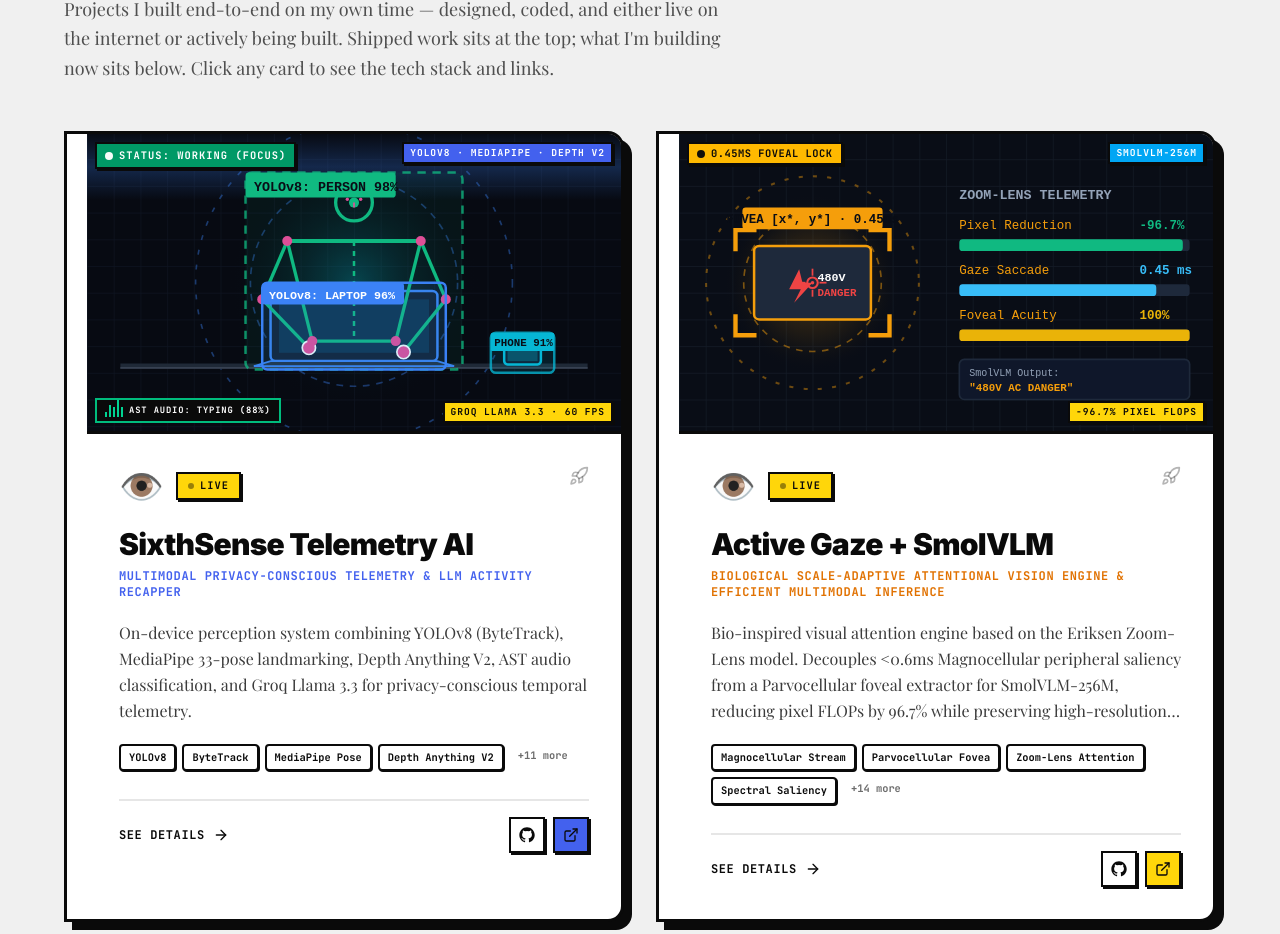
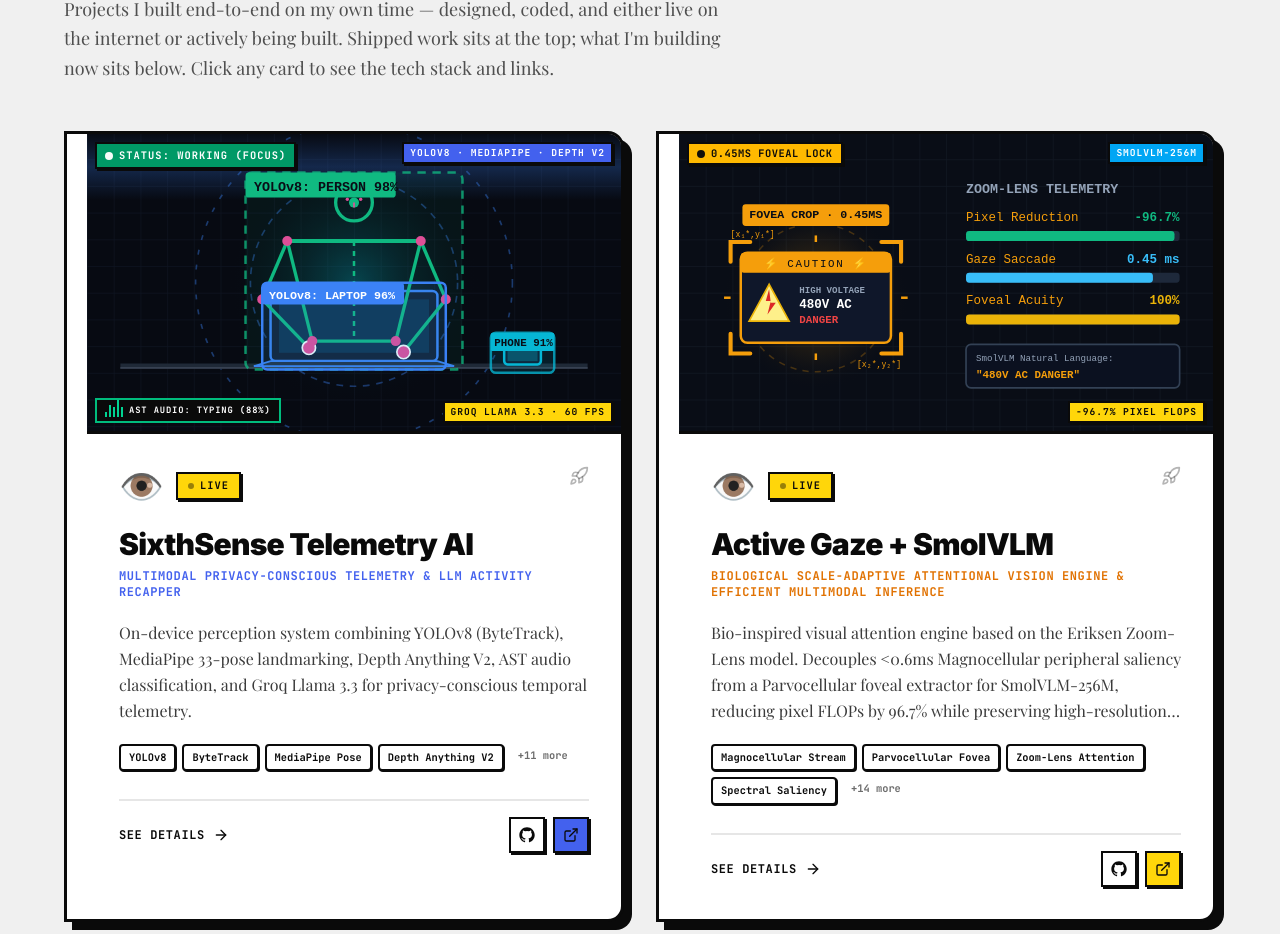
Before and after one commit to avneetsingh7102/Avneetsingh, a React (Vite) app: page / in a window 1280 px wide. Shown: the part 993-1927 px from the top of the page. Built offline with nearby package versions, Linux system fonts and the light colour scheme.

Commit message:
Fix optical spacing and clean layout of ActiveGazeArtifact target sign and foveal reticle

```diff
--- a/src/App.tsx
+++ b/src/App.tsx
@@ -1503,99 +1503,118 @@ function ActiveGazeArtifact({ size = "card" }: { size?: "card" | "modal" }) {
             <path d="M 16 0 L 0 0 0 16" fill="none" stroke="#1f2937" strokeWidth="0.8" />
           </pattern>
           <radialGradient id="fovea-radial-glow" cx="50%" cy="50%" r="50%">
-            <stop offset="0%" stopColor="#f59e0b" stopOpacity="0.28" />
-            <stop offset="70%" stopColor="#f59e0b" stopOpacity="0.05" />
+            <stop offset="0%" stopColor="#f59e0b" stopOpacity="0.25" />
+            <stop offset="70%" stopColor="#f59e0b" stopOpacity="0.04" />
             <stop offset="100%" stopColor="#000000" stopOpacity="0" />
           </radialGradient>
         </defs>
 
-        {/* Clean Canvas Background */}
+        {/* Clean Obsidian Canvas Background */}
         <rect width="320" height="180" fill="#090d16" />
-        <rect width="320" height="180" fill="url(#activegaze-grid)" opacity="0.5" />
+        <rect width="320" height="180" fill="url(#activegaze-grid)" opacity="0.4" />
 
         {/* ─── LEFT: Biological Zoom-Lens Foveal Focus ─── */}
-        <g transform="translate(80, 90)">
+        <g transform="translate(82, 94)">
           {/* Radial Fovea Glow */}
-          <circle cx="0" cy="0" r="54" fill="url(#fovea-radial-glow)" />
+          <circle cx="0" cy="5" r="56" fill="url(#fovea-radial-glow)" />
 
           {/* Concentric Bio-Attentive Ripples */}
           <motion.circle
-            cx="0" cy="0" r="42"
+            cx="0" cy="5" r="48"
             fill="none" stroke="#f59e0b" strokeWidth="1" strokeDasharray="4,4"
-            animate={{ scale: [0.85, 1.15, 0.85], opacity: [0.3, 0.7, 0.3] }}
-            transition={{ duration: 2.5, repeat: Infinity, ease: "easeInOut" }}
+            animate={{ scale: [0.9, 1.12, 0.9], opacity: [0.2, 0.6, 0.2] }}
+            transition={{ duration: 2.4, repeat: Infinity, ease: "easeInOut" }}
           />
-          <motion.circle
-            cx="0" cy="0" r="52"
-            fill="none" stroke="#f59e0b" strokeWidth="1" strokeDasharray="2,5"
-            animate={{ scale: [1, 1.25, 1], opacity: [0.15, 0.45, 0.15] }}
-            transition={{ duration: 2.5, repeat: Infinity, ease: "easeInOut", delay: 0.4 }}
-          />
-
-          {/* High-Resolution Foveal Target Badge */}
-          <rect x="-35" y="-22" width="70" height="44" fill="#1e293b" stroke="#f59e0b" strokeWidth="1.5" rx="3" />
-          <path d="M -8 -8 L -14 4 L -7 4 L -11 12 L 0 0 L -6 0 Z" fill="#ef4444" />
-          <text x="3" y="-1" fill="#ffffff" fontSize="7" fontWeight="bold" fontFamily="monospace">480V</text>
-          <text x="3" y="8" fill="#ef4444" fontSize="6.5" fontWeight="bold" fontFamily="monospace">DANGER</text>
-
-          {/* Scale-Adaptive Zoom Brackets */}
+
+          {/* High-Resolution Foveal Target Warning Plate */}
+          <g>
+            {/* Main Sign Plate */}
+            <rect x="-45" y="-22" width="90" height="54" fill="#0f172a" stroke="#f59e0b" strokeWidth="1.5" rx="4" />
+
+            {/* Caution Header Bar */}
+            <rect x="-45" y="-22" width="90" height="12" fill="#f59e0b" rx="2" />
+            <text x="0" y="-13.5" fill="#090d16" fontSize="6.5" fontWeight="black" fontFamily="monospace" textAnchor="middle" letterSpacing="1">
+              ⚡ CAUTION ⚡
+            </text>
+
+            {/* Left Warning Triangle & Lightning Bolt */}
+            <polygon points="-28,-3 -40,19 -16,19" fill="#fef08a" stroke="#eab308" strokeWidth="1" />
+            <path d="M -28,0 L -30,7 L -27,7 L -29,15 L -24,8 L -27,8 Z" fill="#dc2626" />
+
+            {/* Right High-Acuity Hazard Text */}
+            <text x="-10" y="2" fill="#94a3b8" fontSize="5.5" fontWeight="bold" fontFamily="monospace">
+              HIGH VOLTAGE
+            </text>
+            <text x="-10" y="11" fill="#ffffff" fontSize="7.5" fontWeight="bold" fontFamily="monospace">
+              480V AC
+            </text>
+            <text x="-10" y="20" fill="#ef4444" fontSize="6.5" fontWeight="bold" fontFamily="monospace">
+              DANGER
+            </text>
+          </g>
+
+          {/* Scale-Adaptive Zoom-Lens Reticle Brackets (Outside the Sign) */}
           <motion.g
-            animate={{ scale: [0.95, 1.05, 0.95] }}
-            transition={{ duration: 2, repeat: Infinity, ease: "easeInOut" }}
+            animate={{ scale: [0.97, 1.04, 0.97] }}
+            transition={{ duration: 2.2, repeat: Infinity, ease: "easeInOut" }}
           >
-            <path d="M -44 -18 L -44 -30 L -32 -30" fill="none" stroke="#f59e0b" strokeWidth="2.5" />
-            <path d="M 44 -18 L 44 -30 L 32 -30" fill="none" stroke="#f59e0b" strokeWidth="2.5" />
-            <path d="M -44 18 L -44 30 L -32 30" fill="none" stroke="#f59e0b" strokeWidth="2.5" />
-            <path d="M 44 18 L 44 30 L 32 30" fill="none" stroke="#f59e0b" strokeWidth="2.5" />
-
-            {/* Central Precision Reticle */}
-            <circle cx="0" cy="0" r="3" fill="none" stroke="#ef4444" strokeWidth="1.2" />
-            <circle cx="0" cy="0" r="1" fill="#ef4444" />
-            <line x1="-8" y1="0" x2="-4" y2="0" stroke="#ef4444" strokeWidth="1" />
-            <line x1="4" y1="0" x2="8" y2="0" stroke="#ef4444" strokeWidth="1" />
-            <line x1="0" y1="-8" x2="0" y2="-4" stroke="#ef4444" strokeWidth="1" />
-            <line x1="0" y1="4" x2="0" y2="8" stroke="#ef4444" strokeWidth="1" />
+            {/* Corner Focus Brackets */}
+            <path d="M -52 -17 L -52 -29 L -40 -29" fill="none" stroke="#f59e0b" strokeWidth="2.5" strokeLinecap="round" />
+            <path d="M 52 -17 L 52 -29 L 40 -29" fill="none" stroke="#f59e0b" strokeWidth="2.5" strokeLinecap="round" />
+            <path d="M -52 27 L -52 39 L -40 39" fill="none" stroke="#f59e0b" strokeWidth="2.5" strokeLinecap="round" />
+            <path d="M 52 27 L 52 39 L 40 39" fill="none" stroke="#f59e0b" strokeWidth="2.5" strokeLinecap="round" />
+
+            {/* Reticle Boundary Edge Ticks */}
+            <line x1="0" y1="-33" x2="0" y2="-29" stroke="#f59e0b" strokeWidth="1.5" />
+            <line x1="0" y1="39" x2="0" y2="43" stroke="#f59e0b" strokeWidth="1.5" />
+            <line x1="-56" y1="5" x2="-52" y2="5" stroke="#f59e0b" strokeWidth="1.5" />
+            <line x1="52" y1="5" x2="56" y2="5" stroke="#f59e0b" strokeWidth="1.5" />
+
+            {/* Coordinate markers */}
+            <text x="-52" y="-32" fill="#f59e0b" fontSize="5" fontFamily="monospace">[x₁*,y₁*]</text>
+            <text x="52" y="47" fill="#f59e0b" fontSize="5" fontFamily="monospace" textAnchor="end">[x₂*,y₂*]</text>
           </motion.g>
 
-          <rect x="-42" y="-45" width="84" height="13" fill="#f59e0b" rx="2" />
-          <text x="0" y="-36" fill="#090d16" fontSize="7.5" fontWeight="bold" fontFamily="monospace" textAnchor="middle">
-            FOVEA [x*, y*] · 0.45ms
+          {/* Top Fovea Badge */}
+          <rect x="-44" y="-51" width="88" height="13" fill="#f59e0b" rx="2" />
+          <text x="0" y="-42.5" fill="#090d16" fontSize="7" fontWeight="bold" fontFamily="monospace" textAnchor="middle">
+            FOVEA CROP · 0.45MS
           </text>
         </g>
 
         {/* ─── RIGHT: Clean Telemetry HUD ─── */}
-        <g transform="translate(168, 30)">
+        <g transform="translate(172, 26)">
           <text x="0" y="10" fill="#94a3b8" fontSize="8" fontWeight="bold" fontFamily="monospace">
             ZOOM-LENS TELEMETRY
           </text>
 
           {/* Bar 1: Pixel Reduction */}
-          <text x="0" y="28" fill="#f59e0b" fontSize="7.5" fontFamily="monospace">Pixel Reduction</text>
-          <text x="108" y="28" fill="#10b981" fontSize="7.5" fontWeight="bold" fontFamily="monospace">-96.7%</text>
-          <rect x="0" y="34" width="138" height="7" fill="#1e293b" rx="2" />
+          <text x="0" y="27" fill="#f59e0b" fontSize="7.5" fontFamily="monospace">Pixel Reduction</text>
+          <text x="128" y="27" fill="#10b981" fontSize="7.5" fontWeight="bold" fontFamily="monospace" textAnchor="end">-96.7%</text>
+          <rect x="0" y="33" width="128" height="6" fill="#1e293b" rx="2" />
           <motion.rect
-            x="0" y="34" width="133" height="7" fill="#10b981" rx="2"
-            animate={{ width: [126, 134, 126] }}
+            x="0" y="33" width="124" height="6" fill="#10b981" rx="2"
+            animate={{ width: [118, 125, 118] }}
             transition={{ duration: 2, repeat: Infinity }}
           />
 
           {/* Bar 2: Gaze Latency */}
-          <text x="0" y="55" fill="#f59e0b" fontSize="7.5" fontFamily="monospace">Gaze Saccade</text>
-          <text x="108" y="55" fill="#38bdf8" fontSize="7.5" fontWeight="bold" fontFamily="monospace">0.45 ms</text>
-          <rect x="0" y="61" width="138" height="7" fill="#1e293b" rx="2" />
-          <rect x="0" y="61" width="118" height="7" fill="#38bdf8" rx="2" />
+          <text x="0" y="52" fill="#f59e0b" fontSize="7.5" fontFamily="monospace">Gaze Saccade</text>
+          <text x="128" y="52" fill="#38bdf8" fontSize="7.5" fontWeight="bold" fontFamily="monospace" textAnchor="end">0.45 ms</text>
+          <rect x="0" y="58" width="128" height="6" fill="#1e293b" rx="2" />
+          <rect x="0" y="58" width="112" height="6" fill="#38bdf8" rx="2" />
 
           {/* Bar 3: Text Acuity */}
-          <text x="0" y="82" fill="#f59e0b" fontSize="7.5" fontFamily="monospace">Foveal Acuity</text>
-          <text x="108" y="82" fill="#eab308" fontSize="7.5" fontWeight="bold" fontFamily="monospace">100%</text>
-          <rect x="0" y="88" width="138" height="7" fill="#1e293b" rx="2" />
-          <rect x="0" y="88" width="138" height="7" fill="#eab308" rx="2" />
+          <text x="0" y="77" fill="#f59e0b" fontSize="7.5" fontFamily="monospace">Foveal Acuity</text>
+          <text x="128" y="77" fill="#eab308" fontSize="7.5" fontWeight="bold" fontFamily="monospace" textAnchor="end">100%</text>
+          <rect x="0" y="83" width="128" height="6" fill="#1e293b" rx="2" />
+          <rect x="0" y="83" width="128" height="6" fill="#eab308" rx="2" />
 
           {/* VLM Caption Preview */}
-          <g transform="translate(0, 106)">
-            <rect x="0" y="0" width="138" height="24" fill="#0f172a" stroke="#1e293b" strokeWidth="1" rx="3" />
-            <text x="6" y="10" fill="#94a3b8" fontSize="6" fontFamily="monospace">SmolVLM Output:</text>
-            <text x="6" y="19" fill="#f59e0b" fontSize="6.5" fontWeight="bold" fontFamily="monospace">"480V AC DANGER"</text>
+          <g transform="translate(0, 101)">
+            <rect x="0" y="0" width="128" height="26" fill="#0b1120" stroke="#334155" strokeWidth="1" rx="3" />
+            <text x="6" y="10" fill="#94a3b8" fontSize="5.5" fontFamily="monospace">SmolVLM Natural Language:</text>
+            <text x="6" y="20" fill="#f59e0b" fontSize="6.5" fontWeight="bold" fontFamily="monospace">"480V AC DANGER"</text>
           </g>
         </g>
       </svg>
```
